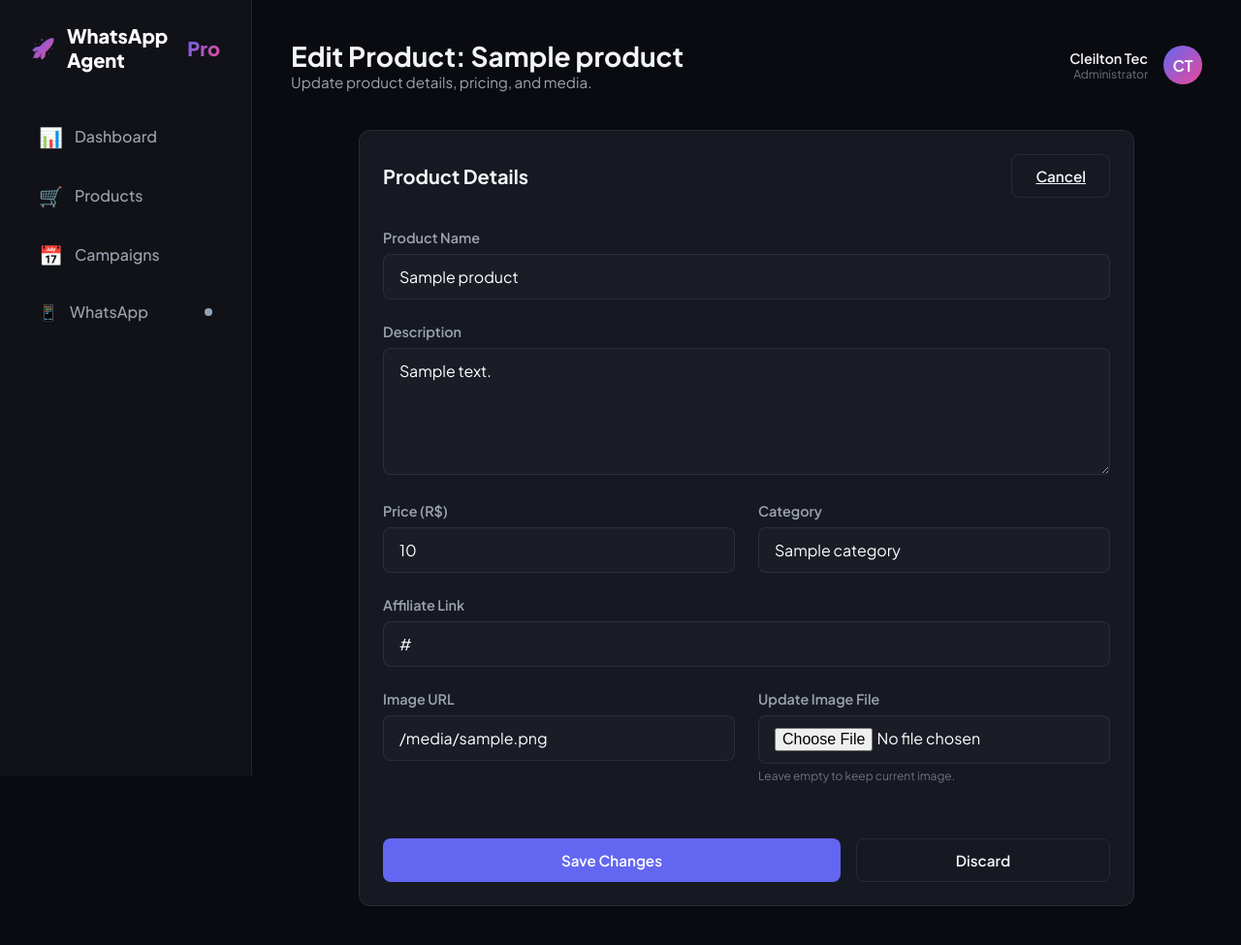
After one commit to cleiltonrodriguesofc/whatsapp_seller, a FastAPI app: template core/presentation/web/templates/edit_product.html in a window 1280 px wide. The commit adds this page. Shown: the whole page at 97% size. Run offline with FastAPI, Linux system fonts and the light colour scheme; the template is opened without the code that fills it: most values are stand-ins (such as "Sample title", 1, 10 or a date in 2020); data that the repository does not hold is empty; parts of the project's set-up code (start-up, migrations or seed data) failed here and were passed over.

Commit message:
feat: implement product editing routes and templates

```diff
--- a/core/presentation/web/app.py
+++ b/core/presentation/web/app.py
@@ -331,3 +331,49 @@ async def create_product(
     )
     product_repo.save(product)
     return RedirectResponse(url="/products", status_code=303)
+
+@app.get("/products/edit/{product_id}", response_class=HTMLResponse)
+async def edit_product_form(request: Request, product_id: int, db: Session = Depends(get_db)):
+    product_repo = SQLProductRepository(db)
+    product = product_repo.get_by_id(product_id)
+    if not product:
+        raise HTTPException(status_code=404, detail="Product not found")
+    return templates.TemplateResponse("edit_product.html", {"request": request, "product": product})
+
+@app.post("/products/edit/{product_id}")
+async def update_product(
+    product_id: int,
+    name: str = Form(...),
+    description: str = Form(...),
+    price: float = Form(...),
+    affiliate_link: str = Form(...),
+    image_url: str = Form(None),
+    category: str = Form(None),
+    image_file: UploadFile = File(None),
+    db: Session = Depends(get_db)
+):
+    product_repo = SQLProductRepository(db)
+    product = product_repo.get_by_id(product_id)
+    if not product:
+        raise HTTPException(status_code=404, detail="Product not found")
+
+    # Handle image file upload
+    final_image_url = image_url or product.image_url
+    if image_file and image_file.filename:
+        file_ext = os.path.splitext(image_file.filename)[1]
+        unique_filename = f"{uuid.uuid4()}{file_ext}"
+        upload_path = os.path.join("core/presentation/web/static/uploads", unique_filename)
+        os.makedirs(os.path.dirname(upload_path), exist_ok=True)
+        with open(upload_path, "wb") as buffer:
+            shutil.copyfileobj(image_file.file, buffer)
+        final_image_url = f"/static/uploads/{unique_filename}"
+
+    product.name = name
+    product.description = description
+    product.price = price
+    product.affiliate_link = affiliate_link
+    product.image_url = final_image_url
+    product.category = category
+
+    product_repo.save(product)
+    return RedirectResponse(url="/products", status_code=303)
--- /dev/null
+++ b/core/presentation/web/templates/edit_product.html
@@ -0,0 +1,60 @@
+{% extends "base.html" %}
+
+{% block page_title %}Edit Product: {{ product.name }}{% endblock %}
+{% block page_subtitle %}Update product details, pricing, and media.{% endblock %}
+
+{% block content %}
+<div style="max-width: 800px; margin: 0 auto;">
+    <div class="card animate-fade-in">
+        <div style="display: flex; justify-content: space-between; align-items: center; margin-bottom: 2rem;">
+            <h2 style="font-size: 1.25rem; margin: 0;">Product Details</h2>
+            <a href="/products" class="btn btn-ghost">Cancel</a>
+        </div>
+
+        <form action="/products/edit/{{ product.id }}" method="post" enctype="multipart/form-data">
+            <div class="form-group">
+                <label class="form-label">Product Name</label>
+                <input type="text" name="name" class="form-input" value="{{ product.name }}" required>
+            </div>
+
+            <div class="form-group">
+                <label class="form-label">Description</label>
+                <textarea name="description" class="form-textarea" rows="5" required>{{ product.description }}</textarea>
+            </div>
+
+            <div style="display: grid; grid-template-columns: 1fr 1fr; gap: 1.5rem;">
+                <div class="form-group">
+                    <label class="form-label">Price (R$)</label>
+                    <input type="number" step="0.01" name="price" class="form-input" value="{{ product.price }}" required>
+                </div>
+                <div class="form-group">
+                    <label class="form-label">Category</label>
+                    <input type="text" name="category" class="form-input" value="{{ product.category or '' }}">
+                </div>
+            </div>
+
+            <div class="form-group">
+                <label class="form-label">Affiliate Link</label>
+                <input type="url" name="affiliate_link" class="form-input" value="{{ product.affiliate_link }}" required>
+            </div>
+
+            <div style="display: grid; grid-template-columns: 1fr 1fr; gap: 1.5rem; margin-bottom: 2rem;">
+                <div class="form-group">
+                    <label class="form-label">Image URL</label>
+                    <input type="url" name="image_url" class="form-input" value="{{ product.image_url or '' }}">
+                </div>
+                <div class="form-group">
+                    <label class="form-label">Update Image File</label>
+                    <input type="file" name="image_file" class="form-input" accept="image/*">
+                    <small style="color: var(--text-muted); font-size: 0.75rem;">Leave empty to keep current image.</small>
+                </div>
+            </div>
+
+            <div style="display: flex; gap: 1rem;">
+                <button type="submit" class="btn btn-primary" style="flex: 2;">Save Changes</button>
+                <button type="button" class="btn btn-ghost" style="flex: 1;" onclick="window.location.href='/products'">Discard</button>
+            </div>
+        </form>
+    </div>
+</div>
+{% endblock %}
--- a/core/presentation/web/templates/products.html
+++ b/core/presentation/web/templates/products.html
@@ -73,7 +73,7 @@
                     </div>
                 </div>
                 <div style="display: flex; gap: 0.5rem;">
-                    <button class="btn btn-ghost" style="padding: 0.5rem;"><span style="font-size: 1rem;">Edit</span></button>
+                    <a href="/products/edit/{{ product.id }}" class="btn btn-ghost" style="padding: 0.5rem;"><span style="font-size: 0.75rem; font-weight: 700;">EDIT</span></a>
                 </div>
             </div>
             {% else %}
```
Also changed, not shown: whatsapp_automation_kit/api/views_example.py (added, +31 -0 lines), whatsapp_automation_kit/infrastructure/whatsapp.py (added, +75 -0 lines), whatsapp_automation_kit/use_cases/notifications.py (added, +26 -0 lines), whatsapp_automation_kit/workflow/automation.yml (added, +27 -0 lines), whatsapp_automation_kit/README.md (added), 1 other file.
